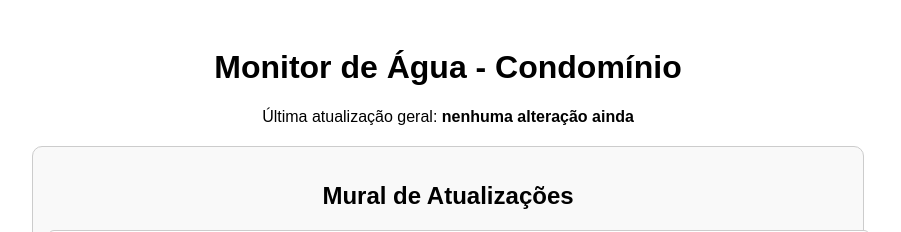
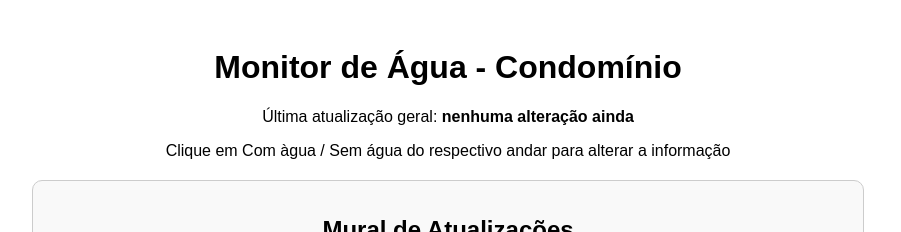
Before and after one commit to thirossato/clone-tabnews, a Next.js app: page / in a window 1280 px wide. Shown: the top 232 px of the page, without its empty margins (192-1093 px from the left). Built offline with nearby package versions, Linux system fonts and the light colour scheme; no server answers; the database is empty.

Commit message:
add instrução

```diff
--- a/pages/index.js
+++ b/pages/index.js
@@ -89,6 +89,7 @@ function App() {
         Última atualização geral:{" "}
         <strong>{lastUpdate || "nenhuma alteração ainda"}</strong>
       </p>
+      <p>Clique em Com àgua / Sem água do respectivo andar para alterar a informação</p>
 
       {/* 🔹 Mural de mensagens */}
       <div
```
